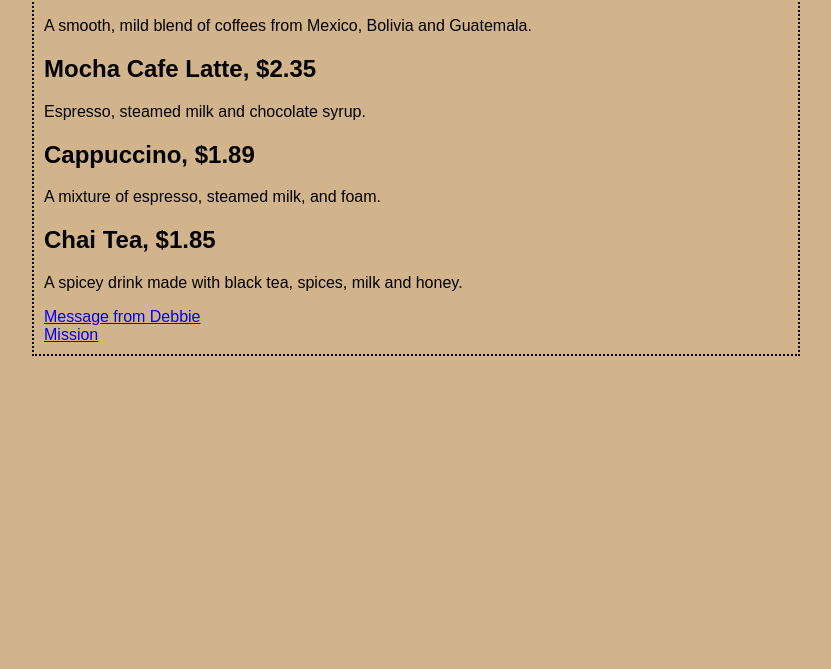
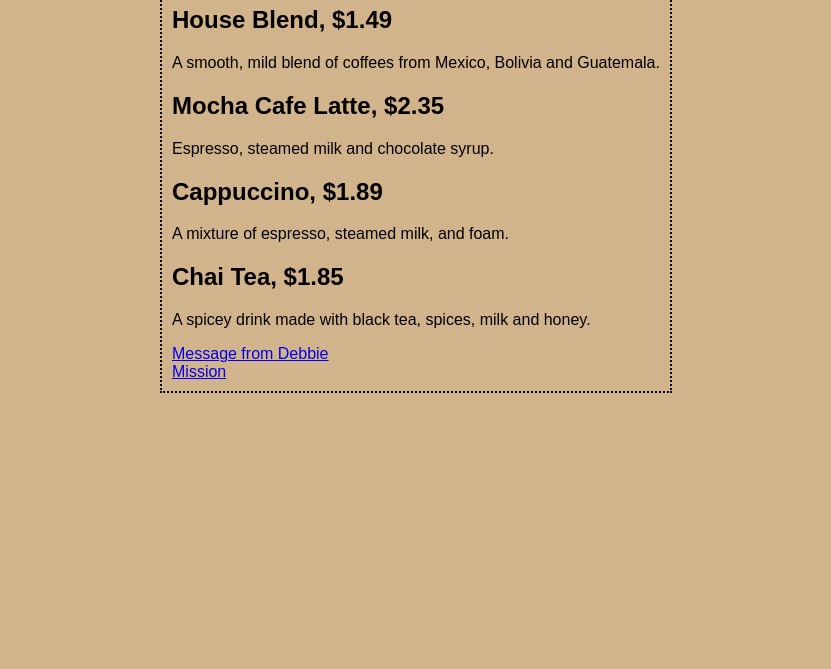
Before and after one commit to DebbieU/starbuzz, a plain HTML site: page index.html in a window 1280 px wide. Shown: the part 131-800 px from the top of the page, without its empty margins (224-1055 px from the left). Drawn offline with Linux system fonts and the light colour scheme.

Commit message:
Update index.html

```diff
--- a/index.html
+++ b/index.html
@@ -9,8 +9,8 @@
     <style type="text/css">
         body {
             background-color: #d2b48c;
-            margin-left: 20%;
-            margin-right: 20%;
+            margin-left: 30%;
+            margin-right: 30%;
             border: 2px dotted black;
             padding: 10px 10px 10px 10px;
             font-family: sans-serif;
```
